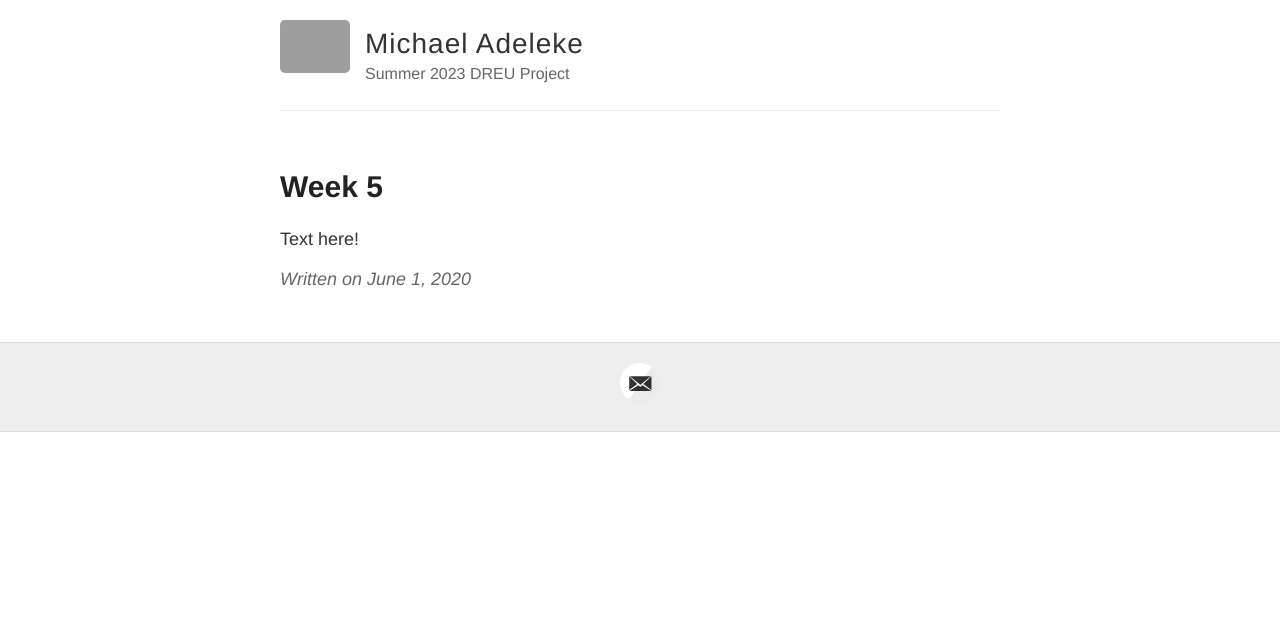
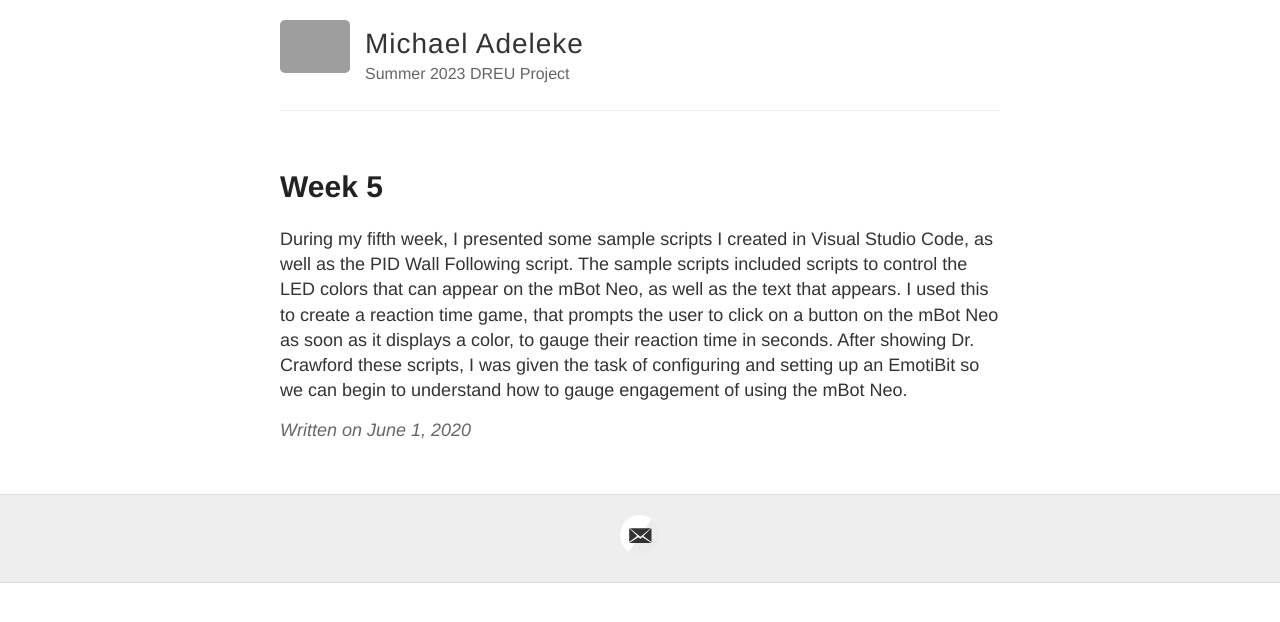
Before and after one commit to michaeladeleke1/michaeladeleke1.github.io, a Jekyll site: the page built from _posts/2020-06-01-week5.md, in a window 1280 px wide. Shown: the top 622 px of the page. Built offline with Jekyll 4.4.1, drawn with Linux system fonts in a browser that asks for light colours; grey boxes are pictures that could not be loaded.

Commit message:
2020-06-01-week5.md

```diff
--- a/_posts/2020-06-01-week5.md
+++ b/_posts/2020-06-01-week5.md
@@ -3,4 +3,4 @@ layout: post
 title: Week 5
 ---
 
-Text here!
+During my fifth week, I presented some sample scripts I created in Visual Studio Code, as well as the PID Wall Following script. The sample scripts included scripts to control the LED colors that can appear on the mBot Neo, as well as the text that appears. I used this to create a reaction time game, that prompts the user to click on a button on the mBot Neo as soon as it displays a color, to gauge their reaction time in seconds. After showing Dr. Crawford these scripts, I was given the task of configuring and setting up an EmotiBit so we can begin to understand how to gauge engagement of using the mBot Neo.
```
